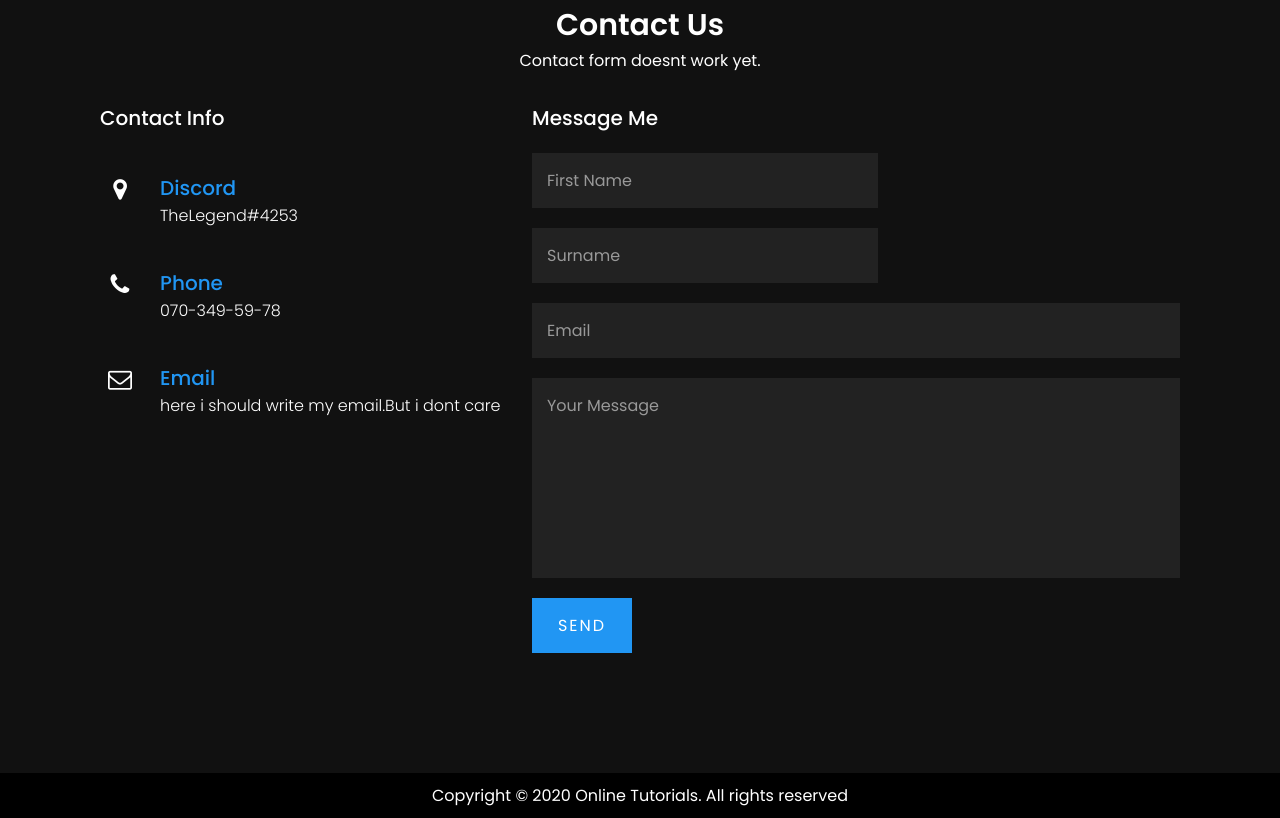
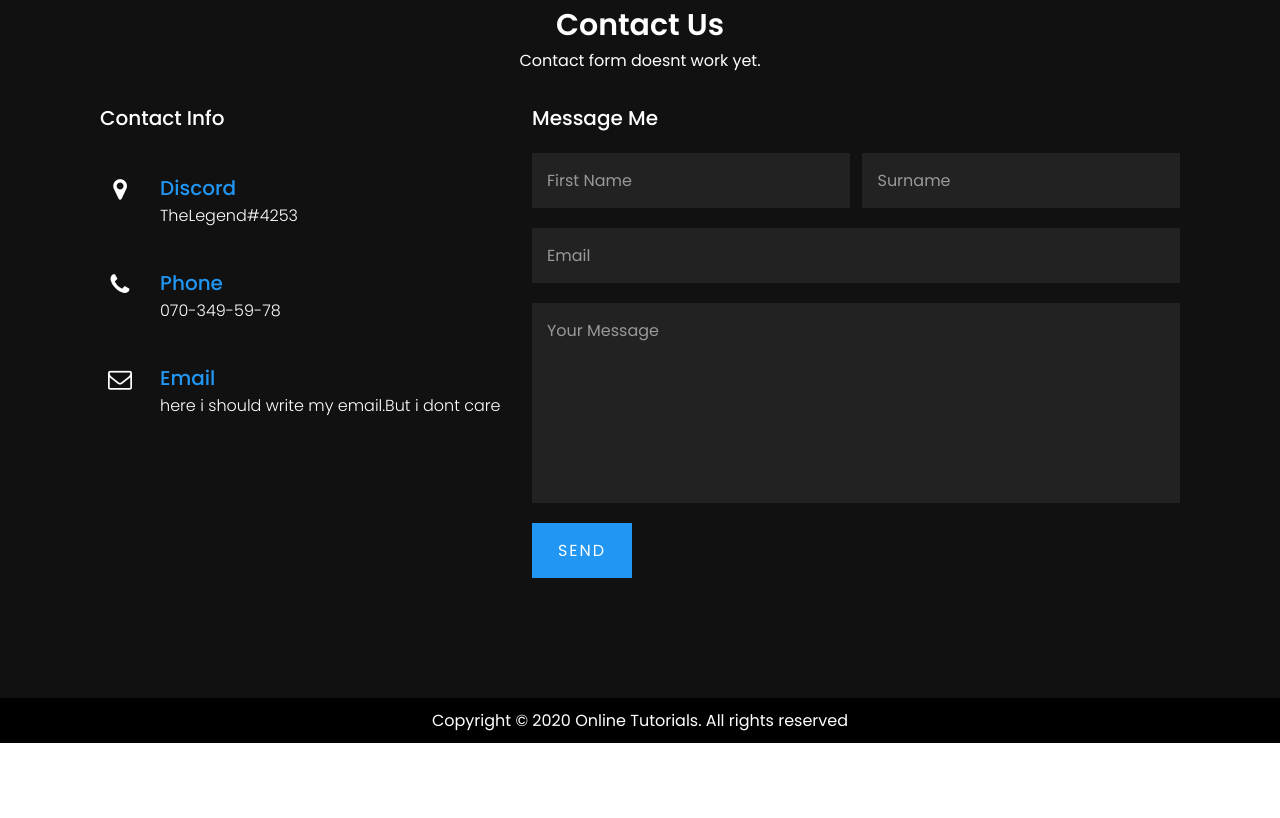
Before and after one commit to YaqubIsmayilzade/revanmardagh.github.io, a plain HTML site: page index.html in a window 1280 px wide. Shown: the part 5066-5884 px from the top of the page. After the commit the page ends 5809 px from the top, so only its background shows below. Drawn offline with Linux system fonts and the light colour scheme.

Commit message:
Update style.css

```diff
--- a/style.css
+++ b/style.css
@@ -487,3 +487,16 @@ img {
     padding: 100px 20px;
   }
 }
+
+
+
+
+.fullname {
+  display: flex;
+  justify-content: space-between;
+}
+
+
+.fullname input {
+width: 49%
+}
```
